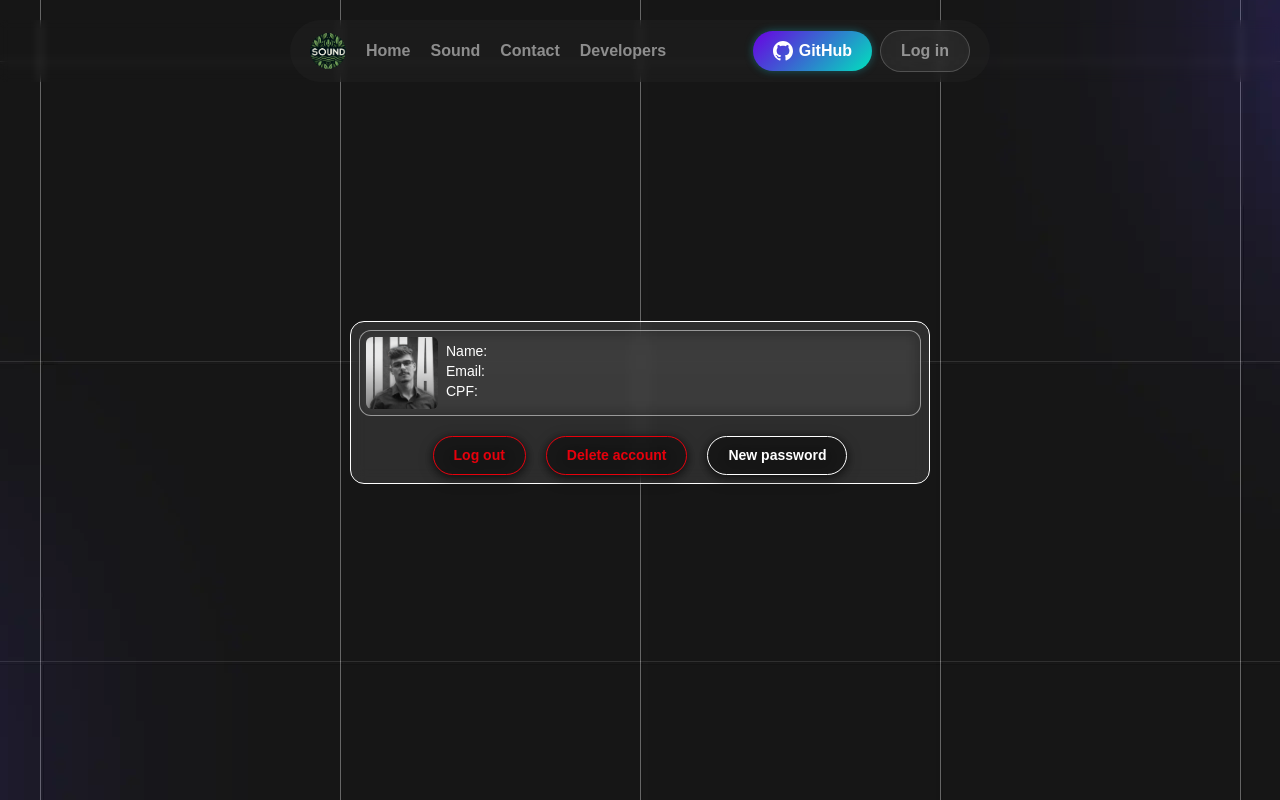
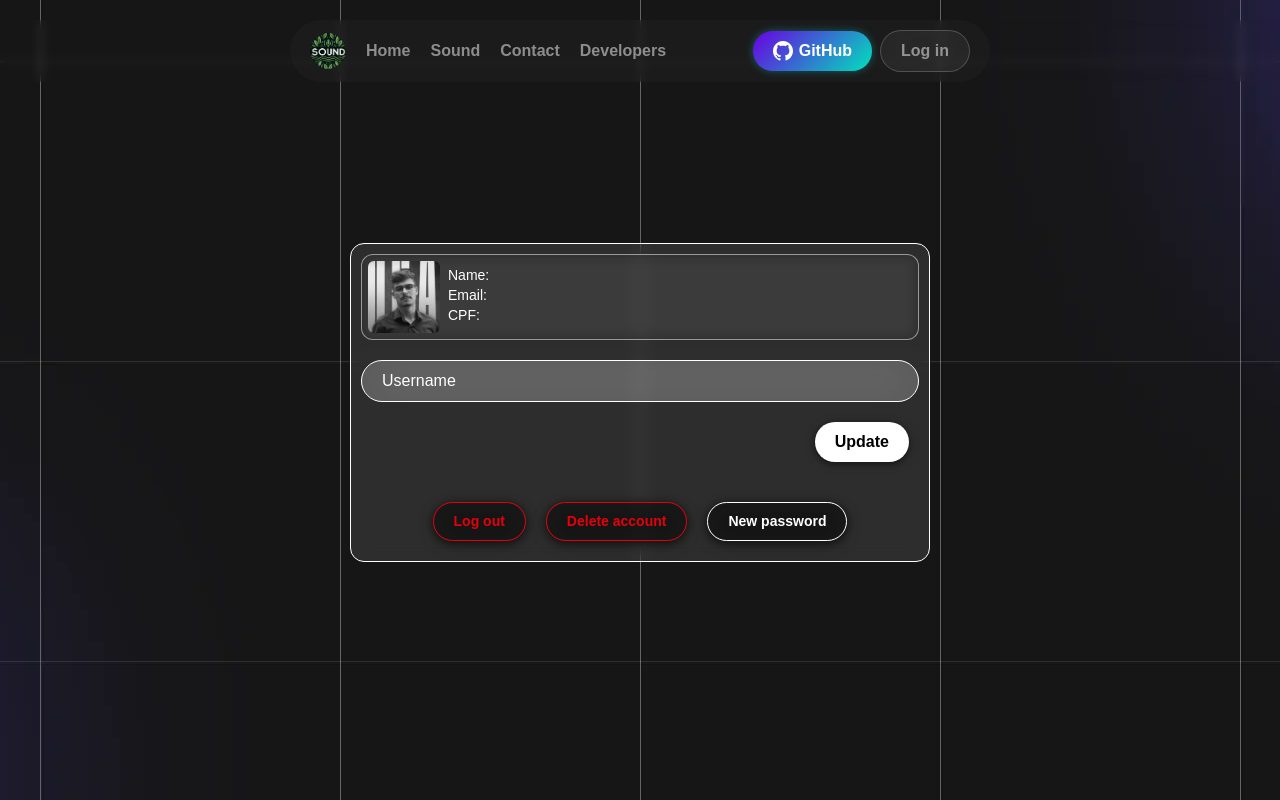
Before and after one commit to LeonardoDecaris/TechAcademy6, a React (Vite) app in the folder FrontEnd/: page /userSettings in a window 1280 px wide. Built offline with nearby package versions, Linux system fonts and the light colour scheme; no server answers; what tailwindcss-animated would draw is missing.

Commit message:
✨  usuario pode agora pode trocar o nameUser

```diff
--- a/FrontEnd/src/components/custom/authentication/Register.tsx
+++ b/FrontEnd/src/components/custom/authentication/Register.tsx
@@ -32,7 +32,7 @@ const Register = ({ className }: FormProps) => {
                 </section>
 
                 <section className="flex flex-col gap-1">
-                    <Input type="text" id="cpf" placeholder="CPF" {...register.cpf} />
+                    <Input type="text" id="cpf" placeholder="CPF" maxLength={11} {...register.cpf} />
                     {errors.cpf && <span className={errorStyle} data-aos="fade">{errors.cpf.message}</span>}
                 </section>
 
--- /dev/null
+++ b/FrontEnd/src/components/custom/authentication/UpdateUser.tsx
@@ -0,0 +1,27 @@
+import useHookUpdateUser from "@/hook/hookUpdateUser";
+import GlobalButton from "../global/GlobalButton";
+import Input from "../global/Input";
+import Aos from "aos";
+import { useEffect } from "react";
+
+const UpdateUser = () => {
+    const { register, errors, handleUpdadeUser, handleSubmit } = useHookUpdateUser();
+    const errorStyle = "text-red-500 text-sm pl-5";
+
+    useEffect(() => {
+        Aos.init({ duration: 400, delay: 0 });
+    }, []);
+
+    return (
+        <form className="flex flex-col w-full" onSubmit={handleSubmit(handleUpdadeUser)}>
+            <section className="flex flex-col gap-1">
+                <Input type="text" id="name" placeholder="Username" {...register.name} />
+                {errors.name && <span className={errorStyle} data-aos="fade">{errors.name.message}</span>}
+            </section>
+
+            <GlobalButton children={"Update"} buttonPosition="justify-end" />
+        </form>
+    );
+};
+
+export default UpdateUser;
--- /dev/null
+++ b/FrontEnd/src/hook/hookUpdateUser.ts
@@ -0,0 +1,42 @@
+import { FormValues } from "@/interface/interfaceRerigister";
+import { useForm } from "react-hook-form";
+import api from "@/service/apiService";
+import { useAuth } from "@/context/AuthContext";
+import { useNavigate } from "react-router-dom";
+
+function useHookUpdateUser() {
+  const {
+    register,
+    handleSubmit,
+    formState: { errors },
+  } = useForm<FormValues>({ mode: "onSubmit" });
+
+  const { logout } = useAuth();
+  const nevagate = useNavigate();
+
+  const handleUpdadeUser = async (data: { name?: string }) => {
+    try {
+      const userId = localStorage.getItem("userId");
+
+      await api.put(`/users/${userId}`, {
+        name: data.name,
+      });
+      logout();
+      location.reload();
+      nevagate("/home");
+    } catch (error) {
+      console.log(error);
+    }
+  };
+
+  return {
+    register: {
+      name: register("name"),
+    },
+    handleSubmit,
+    handleUpdadeUser,
+    errors,
+  };
+}
+
+export default useHookUpdateUser;
--- a/FrontEnd/src/pages/public/UserSettings.tsx
+++ b/FrontEnd/src/pages/public/UserSettings.tsx
@@ -4,6 +4,7 @@ import { useAuth } from "@/context/AuthContext";
 import { useNavigate } from "react-router-dom";
 import useHookDelete from "@/hook/hookDeleteUser";
 import useHookGetUser from "@/hook/hookGetUser";
+import UpdateUser from "@/components/custom/authentication/UpdateUser";
 
 function UserSettings() {
     const { logout } = useAuth();
@@ -19,7 +20,7 @@ function UserSettings() {
 
     return (
         <main className="min-h-[80vh] max-w-[600px] mx-auto flex justifyr items-center px-2.5">
-            <section className="w-full bg-white/10 border-1 border-white backdrop-blur-sm rounded-xl p-2">
+            <section className="w-full bg-white/10 border-1 border-white backdrop-blur-sm rounded-xl p-2.5 ">
 
                 <div className={styleContainerLogo}>
                     {loading ? (
@@ -36,14 +37,14 @@ function UserSettings() {
                     )}
                 </div>
 
-                <div>
-
+                <div className="pt-5 pb-2.5">
+                    <UpdateUser />
                 </div>
 
-                <section className="flex justify-center flex-col min-[500px]:flex-row ">
-                    <ButtonClose children={'Log out'} buttonPosition="justify-center" onClick={() => { navigate('/home'); logout(); }} />
-                    <ButtonClose children={'Delete account'} buttonPosition="justify-center" onClick={() => { navigate('/home'); handleDelete(); logout(); }} />
-                    <ButtonDown children={'New password'} buttonPosition="justify-center" onClick={() => { navigate('/newPassword'); }} />
+                <section className="flex justify-center flex-col min-[500px]:flex-row py-2.5">
+                    <ButtonClose children={'Log out'} buttonPosition="justify-end min-[500px]:justify-center" onClick={() => { navigate('/home'); logout(); }} />
+                    <ButtonClose children={'Delete account'} buttonPosition="justify-end min-[500px]:justify-center" onClick={() => { navigate('/home'); handleDelete(); logout(); }} />
+                    <ButtonDown children={'New password'} buttonPosition="justify-end min-[500px]:justify-center" onClick={() => { navigate('/newPassword'); }} />
                 </section>
 
             </section>
```
Also changed, not shown: 1 other file (tests, documents, lock files or other folders).
